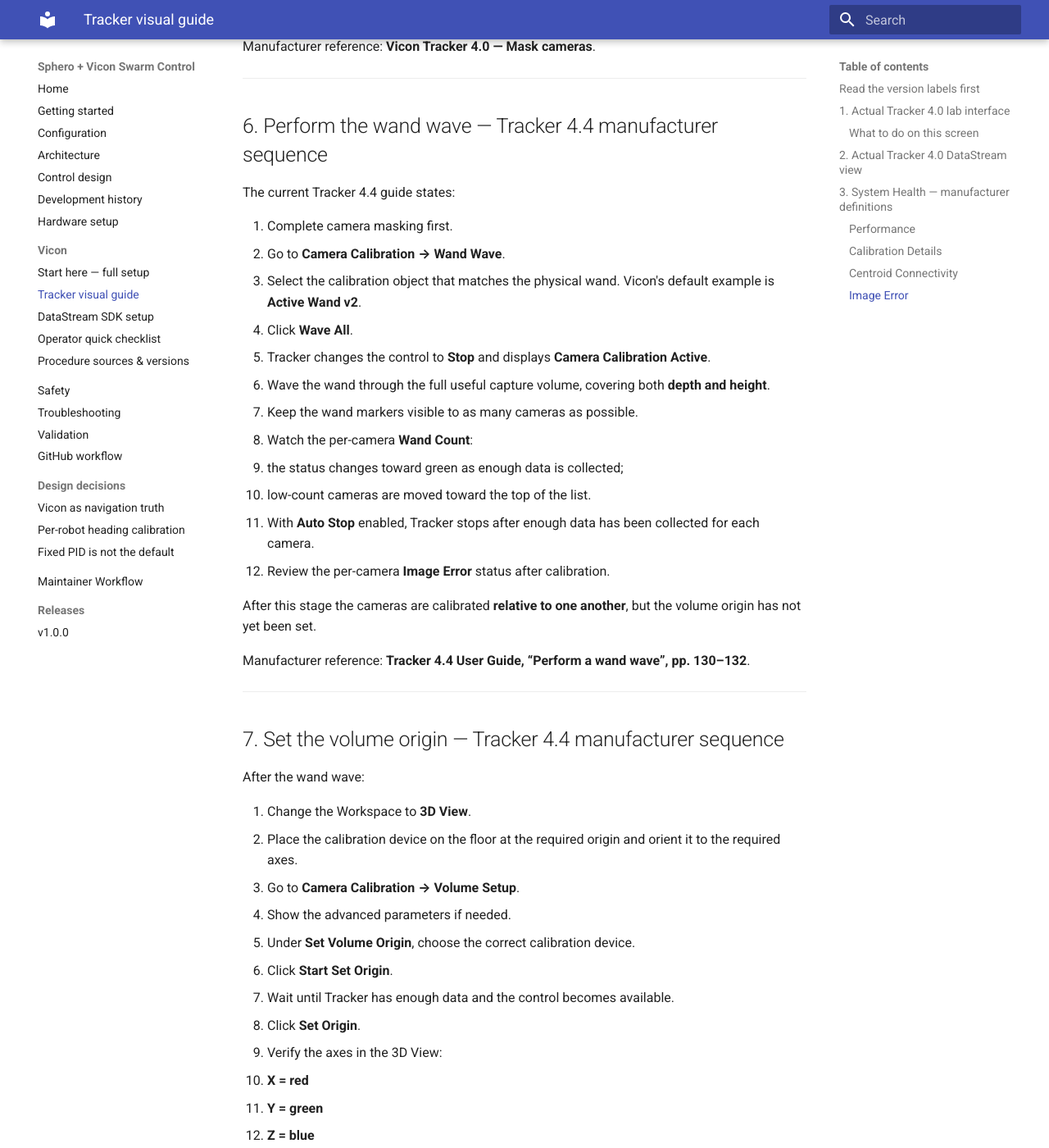
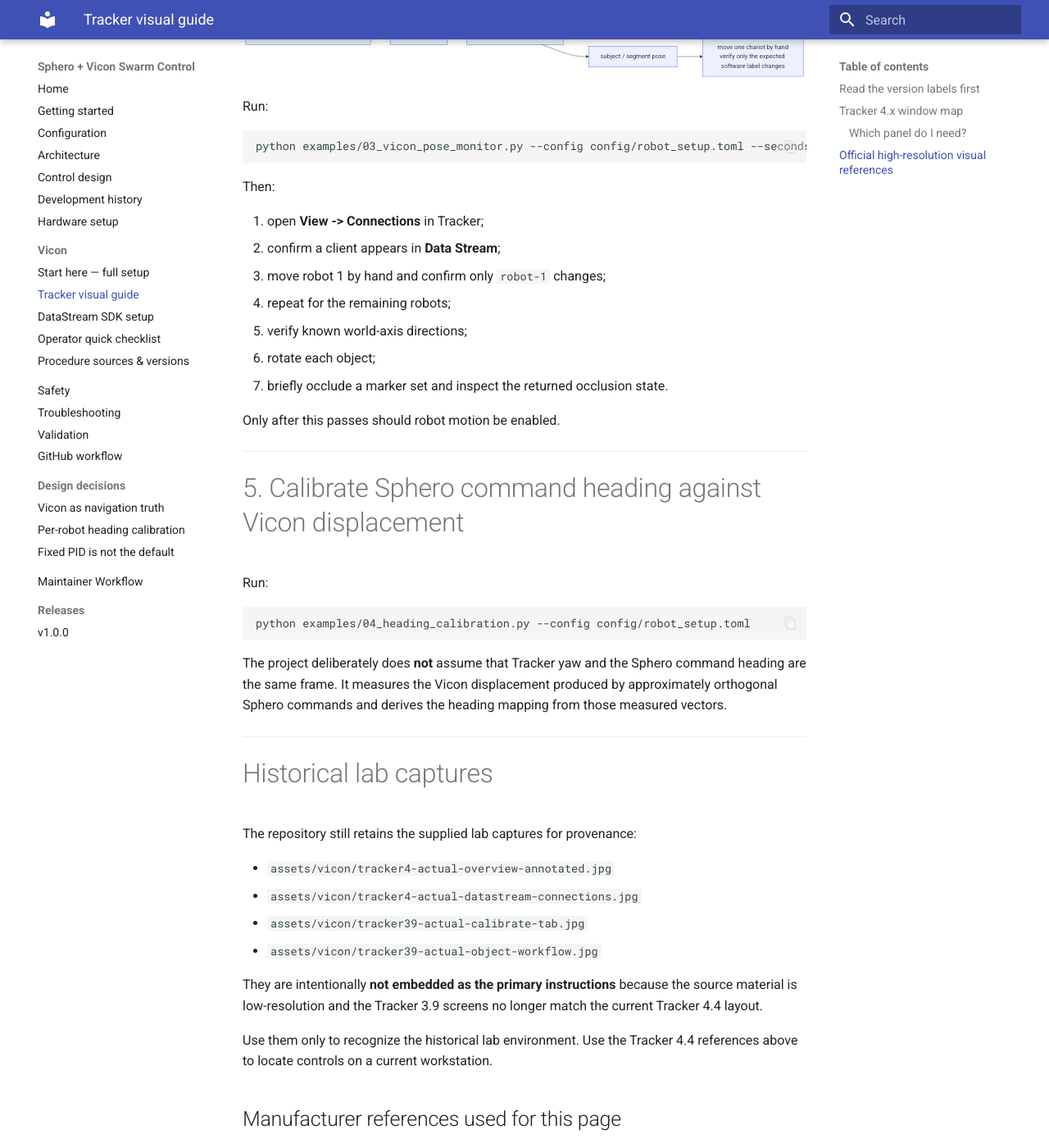
Before and after one commit to RV-crtl/sphero-vicon-swarm, an MkDocs documentation site: the page built from docs/vicon-tracker-ui-guide.md, in a window 1280 px wide and 1400 px high, scrolled down 5599 px. Shown: the whole window at 82% size. Built offline with MkDocs 1.6.1 and Material for MkDocs 9.7.7, drawn with Linux system fonts in a browser that asks for light colours; some of the changed text lies outside the part shown.

Commit message:
docs: replace blurry Tracker screenshots with clear 4.x visual guide

````diff
--- a/docs/vicon-tracker-ui-guide.md
+++ b/docs/vicon-tracker-ui-guide.md
@@ -1,334 +1,244 @@
-# Vicon Tracker UI guide — actual screenshots + manufacturer-verified steps
+# Vicon Tracker UI guide - clear Tracker 4.x map + verified procedures
 
-This page uses **actual Vicon Tracker screenshots** from the lab material supplied with this project. It does **not** use a reconstructed or synthetic Tracker interface.
+This page is the visual companion to the [full Vicon setup workflow](vicon-setup.md).
+
+The primary guide now uses **version-correct navigation maps and current Vicon documentation**, rather than asking readers to interpret tiny legacy screenshots. The original lab captures are still retained as historical evidence, but they are no longer the main source for locating controls.
 
 ## Read the version labels first
 
-| Evidence | Version | Purpose |
-|---|---|---|
-| Tracker lab screenshot | Tracker 4.0 | Shows the real interface used in the lab |
-| DataStream crop | Tracker 4.0 | Shows the real Connections/Data Stream area |
-| Calibration screenshot | Tracker 3.9 | Legacy lab visual reference only |
-| Object-creation screenshot | Tracker 3.9 | Legacy lab visual reference only |
-| Procedure text | Tracker 4.4 manufacturer guide | Current button names and sequence |
+| Evidence | Version | How it is used |
+|---|---:|---|
+| Current procedure text | Tracker 4.4 | Primary authority for control names and workflow |
+| Tracker 4.x panel map below | Tracker 4.x | Clear orientation to the current application layout |
+| Official Vicon online documentation | Tracker 4.4 / Tracker 4.x | High-resolution current visual reference |
+| Supplied lab captures | Tracker 4.0 and 3.9 | Historical lab evidence only |
 
-!!! warning "Screenshots and procedure are intentionally separated"
-    A Tracker 3.9 screenshot is **not** presented as Tracker 4.4. Use the screenshots to recognize the real application, then follow the manufacturer procedure for the version installed on the workstation.
+!!! warning "Use the installed Tracker version as the final UI authority"
+    Tracker 4.x keeps the same core panel model, but controls and layout can move between point releases. Follow the current Vicon help for the version installed on the workstation.
 
-The current manufacturer procedure used here is the **Vicon Tracker 4.4 User Guide, 17 September 2025, Revision 1**.
+## Tracker 4.x window map
+
+~~~mermaid
+flowchart LR
+    subgraph LEFT["Left-side panels"]
+        SYS["System<br/>cameras + hardware"]
+        CAL["Camera Calibration<br/>mask / wand / origin"]
+        TRK["Tracking<br/>rigid objects"]
+    end
+
+    WS["Workspace<br/>3D View / Cameras / Graph Plots"]
+    HEALTH["System Health Report<br/>latency / dropped frames / calibration / image error"]
+    LOG["Log"]
+    CONN["View -> Connections<br/>DataStream clients + output settings"]
+
+    SYS --> WS
+    CAL --> WS
+    TRK --> WS
+    WS --> HEALTH
+    WS --> LOG
+    CONN -. verification .-> WS
+~~~
+
+### Which panel do I need?
+
+| Task | Open / inspect |
+|---|---|
+| Confirm cameras are present and contributing | **System** |
+| Remove unwanted reflections | **Camera Calibration -> Masking** |
+| Run dynamic calibration | **Camera Calibration -> Wand Wave** |
+| Set world origin / floor | **Camera Calibration -> Volume Setup** |
+| Create or edit rigid objects | **Tracking** |
+| Verify what the cameras reconstruct | **Workspace -> 3D View / Cameras** |
+| Check latency, dropped frames and tracking health | **System Health Report** |
+| Confirm the Python client has connected | **View -> Connections -> Data Stream** |
+
+## Official high-resolution visual references
+
+Use these before relying on an old screenshot:
+
+- **Tracker 4.4 - Get to know Tracker**
+  https://help.vicon.com/space/Tracker44/376307984
+- **Tracker 4.4 - Camera calibration properties**
+  https://help.vicon.com/space/Tracker44/376308704
+- **Tracker 4.4 User Guide, 17 September 2025, Revision 1**
+  https://help.vicon.com/download/attachments/376309877/Vicon%20Tracker%20User%20Guide.pdf
+- **Tracker 4 migration guide** - useful for the Tracker 4 panel/layout change from Tracker 3
+  https://help.vicon.com/download/attachments/14189359/Vicon%20Tracker%204%20Migration%20Guide.pdf
+
+These references are kept external so the public MIT repository does not redistribute vendor documentation artwork.
 
 ---
 
-## 1. Actual Tracker 4.0 lab interface
+# 1. Start Tracker and orient yourself
 
-![Actual Tracker 4.0 lab interface](assets/vicon/tracker4-actual-overview-annotated.jpg)
+Before commanding a robot:
 
-This is an actual Tracker 4.0 lab screenshot. Site-specific network addresses were redacted before publication; the Tracker UI itself is unchanged.
+1. Open **Vicon Tracker**.
+2. In **System**, confirm the expected cameras are present.
+3. In the Workspace, select **3D View** and confirm reconstructed markers/objects appear.
+4. Open or inspect **System Health Report**.
+5. If you will verify the Python connection, open **View -> Connections**.
 
-The useful areas visible here are:
+A healthy first check is visual and physical: move one marked chariot by hand and confirm the expected rigid object follows it in Tracker.
 
-1. **View/menu area** — panels such as Tracking and Connections can be opened from the View menu when they are not already visible.
-2. **3D View** — use this to confirm that the rigid object shown by Tracker follows the physical chariot you are moving.
-3. **System Health Report** — use this before closed-loop motion to inspect tracking health.
-4. **Connections / Data Stream** — use this to see whether a DataStream client has connected.
-5. **UDP output settings** — visible in Tracker, but not used by this repository's Python Vicon adapter.
+## System Health - what matters for this project
 
-### What to do on this screen
+Tracker 4.4 exposes these sections in System Health:
 
-Before running any robot command:
+- **Performance** - latency and dropped frames;
+- **Calibration Details** - calibration state and uncalibrated cameras;
+- **Centroid Connectivity** - how consistently moving 2D centroids are associated with tracked-object markers;
+- **Image Error** - the pixel difference between measured centroids and the re-projected reconstructed 3D points;
+- camera temperature / accelerometer information;
+- camera-pose recovery and bias-handling information where enabled.
 
-- confirm the expected cameras are online;
-- verify at least one real marker/object appears in the 3D View;
-- physically move one chariot and confirm the correct Tracker object moves;
-- inspect System Health for obvious camera/calibration/tracking problems.
+Tracker reports cameras above a **1.0 pixel Image Error diagnostic threshold** in the System Health header. Treat that as a troubleshooting signal, not as a universal accuracy requirement for every experiment.
 
 ---
 
-## 2. Actual Tracker 4.0 DataStream view
+# 2. Camera calibration
 
-![Actual Tracker 4.0 DataStream/Connections view](assets/vicon/tracker4-actual-datastream-connections.jpg)
+## Mask unwanted reflections
 
-This crop comes from the same real Tracker 4.0 session.
+Use **Camera Calibration -> Masking**.
 
-For this project:
+1. Physically remove or cover reflective clutter where practical.
+2. Change the Workspace to a **Cameras** view.
+3. In **System**, select the cameras to calibrate.
+4. Click **Mask All**.
+5. Watch the camera views while Tracker creates masks.
+6. Masked pixels are shown in blue.
+7. Stop the masking operation once unwanted reflections are covered.
+8. Inspect every camera view before continuing.
 
-1. In Tracker, open **View → Connections** if the panel is hidden.
-2. Start the repository's Vicon-only monitor:
+For a residual reflection, Tracker 4.x also provides **Manual Mask Paint** in the advanced masking controls.
 
-   ```bash
-   python examples/03_vicon_pose_monitor.py --config config/robot_setup.toml --seconds 20
-   ```
+Manufacturer reference:
+https://help.vicon.com/space/Tracker40/14190245
 
-3. Watch the **Data Stream** area in Tracker.
-4. Confirm a client appears when Python connects.
-5. Then move each chariot by hand and verify the software label that moves.
+## Perform the wand wave
 
-The repository uses `vicon_dssdk` / Vicon DataStream. It does **not** require enabling Tracker's UDP Object Stream.
+Use **Camera Calibration -> Wand Wave**.
+
+1. Confirm masking is complete.
+2. Select the calibration object that matches the physical wand.
+3. Click **Wave All**.
+4. Cover the full useful volume, including depth and height.
+5. Keep the wand visible to as many cameras as practical.
+6. Watch per-camera **Wand Count**.
+7. With **Auto Stop** enabled, allow Tracker to finish when enough data has been collected.
+8. Inspect the resulting **Image Error** status.
+
+After this stage, cameras are calibrated relative to each other; the world origin still needs to be set.
+
+## Set the volume origin
+
+Use **Camera Calibration -> Volume Setup**.
+
+1. Change the Workspace to **3D View**.
+2. Place the origin device where the project world origin should be.
+3. Orient it to the intended world axes.
+4. Under **Set Volume Origin**, choose the correct calibration object.
+5. Click **Start Set Origin**.
+6. Once enough data is collected, click **Set Origin**.
+7. Verify the displayed axes:
+   - **X = red**
+   - **Y = green**
+   - **Z = blue**
+8. Physically confirm the floor, origin and positive directions.
+
+If required, use Vicon's separate **Set Floor Plane** workflow after the origin is established.
 
 ---
 
-## 3. System Health — manufacturer definitions
+# 3. Create and verify rigid objects
 
-The right side of the actual Tracker 4.0 screenshot shows a real **System Health Report**.
+Tracker 4.4 uses the **Tracking** panel.
 
-Vicon Tracker 4.4 defines System Health as a default pane that consolidates key system metrics. The current manufacturer guide lists these sections:
+For best results, a rigid object should use at least **four asymmetric markers**; Vicon recommends five or more where practical.
 
-- **Performance**
-- **Calibration Details**
-- **Centroid Connectivity**
-- **Image Error**
-- **Camera Temperatures**
-- **Camera Accelerometers**
-- **Auto Recover Camera Pose**
-- **Auto Bias Handling**
+1. Place the marked chariot in the calibrated volume.
+2. If required, enable **Unlabeled Markers** in View Filters and **Unlabeled Reconstructions** in Processing.
+3. Select the marker trajectories with **Ctrl + click** or **Alt + drag**.
+4. Select at least four trajectories.
+5. In **Tracking**, enter a unique object name.
+6. Click **Create**.
+7. Move the physical chariot by hand.
+8. Confirm that only the intended object follows it.
 
-### Performance
-
-Vicon defines:
-
-- **Latency** — elapsed time from the midpoint of the camera shutter interval until data is ready to be sent to a client.
-- **Drop Frames** — unprocessed frames as a percentage of total frames.
-
-Unexpected dropped frames or unstable latency should be investigated before running closed-loop control.
-
-### Calibration Details
-
-Use this to identify uncalibrated cameras and the age of the current calibration.
-
-An old calibration is **not automatically bad**; judge it alongside tracking quality, camera movement, temperature change and image error.
-
-### Centroid Connectivity
-
-This is the proportion of moving 2D centroids that are successfully associated with tracked object markers.
-
-Low connectivity can point toward:
-
-- reflections;
-- marker occlusion;
-- poor object geometry;
-- calibration drift;
-- changed camera geometry.
-
-### Image Error
-
-Vicon defines Image Error as the pixel difference between observed 2D centroids and where reconstructed 3D points re-project into the camera image.
-
-Tracker 4.4's System Health header reports cameras above a **1.0 pixel diagnostic threshold**. Treat that as a troubleshooting indicator, not as a universal project acceptance criterion.
-
-Manufacturer reference: **Tracker 4.4 User Guide, “Understand System Health Report”, pp. 177–187**.
+Do not infer software mappings from list order. Record the exact Tracker object name for each physical chariot.
 
 ---
 
-# Camera calibration
+# 4. Verify the DataStream connection
 
-## 4. Actual legacy calibration UI from the lab material
+The repository uses the **Vicon DataStream SDK** through `vicon_dssdk`. Tracker's UDP Object Stream is not required.
 
-![Actual Tracker 3.9 calibration interface](assets/vicon/tracker39-actual-calibrate-tab.jpg)
+~~~mermaid
+flowchart LR
+    PY["examples/03_vicon_pose_monitor.py"] --> SDK["vicon_dssdk"]
+    SDK --> DS["Tracker DataStream server"]
+    DS --> UI["View -> Connections -> Data Stream"]
+    DS --> POSE["subject / segment pose"]
+    POSE --> CHECK["move one chariot by hand<br/>verify only the expected software label changes"]
+~~~
 
-This is a real Tracker **3.9** screenshot from the supplied lab training material.
+Run:
 
-It is useful for recognizing the older **Calibrate** workflow, but **do not use its button locations as a Tracker 4.4 guide**.
+~~~bash
+python examples/03_vicon_pose_monitor.py --config config/robot_setup.toml --seconds 20
+~~~
 
-Tracker 4.4 puts the current workflow in **Camera Calibration**.
+Then:
+
+1. open **View -> Connections** in Tracker;
+2. confirm a client appears in **Data Stream**;
+3. move robot 1 by hand and confirm only `robot-1` changes;
+4. repeat for the remaining robots;
+5. verify known world-axis directions;
+6. rotate each object;
+7. briefly occlude a marker set and inspect the returned occlusion state.
+
+Only after this passes should robot motion be enabled.
 
 ---
 
-## 5. Mask unwanted reflections — current manufacturer procedure
+# 5. Calibrate Sphero command heading against Vicon displacement
 
-Vicon's procedure is to remove or cover unwanted reflective sources where practical **before** using masks.
+Run:
 
-For Tracker 4.x automatic masking:
+~~~bash
+python examples/04_heading_calibration.py --config config/robot_setup.toml
+~~~
 
-1. Change the Workspace to a **Cameras** view.
-2. In **System**, select the cameras to calibrate.
-3. Go to **Camera Calibration → Masking**.
-4. Click **Mask All**.
-5. Watch the camera views while Tracker creates the masks.
-6. Masked pixels are shown in blue.
-7. When the unwanted reflections are covered, click **Stop**.
-8. Inspect every camera view before moving on.
-
-For a residual reflection, Vicon's Tracker 4.0 manual-mask procedure is:
-
-1. select the affected camera;
-2. open advanced controls under **Camera Calibration → Masking**;
-3. click **Manual Mask Paint**;
-4. **Alt+drag** a region;
-5. press **E** to add it to the mask;
-6. press **R** to remove a region from the mask;
-7. click **Stop** when finished.
-
-Manufacturer reference: **Vicon Tracker 4.0 — Mask cameras**.
+The project deliberately does **not** assume that Tracker yaw and the Sphero command heading are the same frame. It measures the Vicon displacement produced by approximately orthogonal Sphero commands and derives the heading mapping from those measured vectors.
 
 ---
 
-## 6. Perform the wand wave — Tracker 4.4 manufacturer sequence
+# Historical lab captures
 
-The current Tracker 4.4 guide states:
+The repository still retains the supplied lab captures for provenance:
 
-1. Complete camera masking first.
-2. Go to **Camera Calibration → Wand Wave**.
-3. Select the calibration object that matches the physical wand. Vicon's default example is **Active Wand v2**.
-4. Click **Wave All**.
-5. Tracker changes the control to **Stop** and displays **Camera Calibration Active**.
-6. Wave the wand through the full useful capture volume, covering both **depth and height**.
-7. Keep the wand markers visible to as many cameras as possible.
-8. Watch the per-camera **Wand Count**:
-   - the status changes toward green as enough data is collected;
-   - low-count cameras are moved toward the top of the list.
-9. With **Auto Stop** enabled, Tracker stops after enough data has been collected for each camera.
-10. Review the per-camera **Image Error** status after calibration.
+- `assets/vicon/tracker4-actual-overview-annotated.jpg`
+- `assets/vicon/tracker4-actual-datastream-connections.jpg`
+- `assets/vicon/tracker39-actual-calibrate-tab.jpg`
+- `assets/vicon/tracker39-actual-object-workflow.jpg`
 
-After this stage the cameras are calibrated **relative to one another**, but the volume origin has not yet been set.
+They are intentionally **not embedded as the primary instructions** because the source material is low-resolution and the Tracker 3.9 screens no longer match the current Tracker 4.4 layout.
 
-Manufacturer reference: **Tracker 4.4 User Guide, “Perform a wand wave”, pp. 130–132**.
-
----
-
-## 7. Set the volume origin — Tracker 4.4 manufacturer sequence
-
-After the wand wave:
-
-1. Change the Workspace to **3D View**.
-2. Place the calibration device on the floor at the required origin and orient it to the required axes.
-3. Go to **Camera Calibration → Volume Setup**.
-4. Show the advanced parameters if needed.
-5. Under **Set Volume Origin**, choose the correct calibration device.
-6. Click **Start Set Origin**.
-7. Wait until Tracker has enough data and the control becomes available.
-8. Click **Set Origin**.
-9. Verify the axes in the 3D View:
-   - **X = red**
-   - **Y = green**
-   - **Z = blue**
-10. Physically verify the floor, origin and positive directions before configuring the swarm workspace.
-
-If the capture floor is not sufficiently level, Vicon documents a separate **Set Floor Plane** workflow after the origin is established.
-
-Manufacturer reference: **Tracker 4.4 User Guide, “Set the volume origin”, pp. 134–139**.
-
----
-
-# Rigid objects
-
-## 8. Actual object-creation UI from the supplied training material
-
-![Actual Tracker object-creation workflow](assets/vicon/tracker39-actual-object-workflow.jpg)
-
-This is a real Tracker **3.9** object-creation screen from the supplied lab training material. Object names were redacted before publication.
-
-It shows the real Tracker workspace used to select a marker constellation and create a rigid object. The current Tracker 4.4 controls are still in the **Tracking** panel, but the layout differs.
-
----
-
-## 9. Create an object — Tracker 4.4 manufacturer sequence
-
-Vicon Tracker 4.4 states that object tracking is configured in **View → Tracking**.
-
-For best results, an object must be rigid and contain at least **four asymmetric markers**.
-
-To create one:
-
-1. Put the marked chariot inside the calibrated volume.
-2. If its markers are not visible:
-   - in **View Filters**, enable **Unlabeled Markers**;
-   - in **Processing**, enable **Unlabeled Reconstructions**.
-3. Select the unassigned marker trajectories:
-   - **Ctrl + click** markers individually; or
-   - **Alt + drag** a box around a group.
-4. Select at least **four** trajectories; Vicon recommends **five or more**.
-5. In the **Tracking** panel, type a unique name in the **Object** field.
-6. Click **Create**.
-7. Exit review/pause mode if necessary to see the new object's current pose.
-8. Move the physical chariot and confirm the new Tracker object follows **only that chariot**.
-
-Vicon notes that:
-
-- the initial object origin is the mean point of its markers;
-- its initial orientation is aligned to the global coordinate system on the creation frame;
-- objects are stored as `.vsk` files.
-
-Manufacturer reference: **Tracker 4.4 User Guide, “Create objects”, pp. 187–190**.
-
-### Add a marker
-
-1. Select the object.
-2. Ctrl-select one unassigned marker.
-3. Click **Add Marker**.
-
-### Remove a marker
-
-1. Select the marker.
-2. Click **Remove Marker**.
-
-Tracker does not allow the operation if it would leave the object with fewer than four markers.
-
----
-
-# Handoff from Tracker to this repository
-
-## 10. Record the exact object/device mapping
-
-For every chariot, record:
-
-| Physical chariot | Sphero/BLE name | Vicon object/subject | Vicon segment |
-|---|---|---|---|
-| Robot 1 | local value | local value | local value |
-| Robot 2 | local value | local value | local value |
-| Robot 3 | local value | local value | local value |
-
-Do not infer mappings from list order.
-
-Then copy the template:
-
-```powershell
-Copy-Item config/robot_setup.example.toml config/robot_setup.toml
-```
-
-and enter those values locally.
-
----
-
-## 11. Verify Tracker before commanding robots
-
-Run the Vicon-only monitor:
-
-```bash
-python examples/03_vicon_pose_monitor.py --config config/robot_setup.toml --seconds 20
-```
-
-With **no robot commands active**:
-
-1. move physical robot 1 by hand;
-2. confirm only software `robot-1` moves;
-3. repeat for robots 2 and 3;
-4. move along known world-axis directions;
-5. rotate each object;
-6. briefly occlude markers and observe the occlusion state.
-
-Only after this passes should the Sphero/Vicon heading calibration be run.
-
----
-
-## 12. Calibrate Sphero command heading against Vicon displacement
-
-```bash
-python examples/04_heading_calibration.py --config config/robot_setup.toml
-```
-
-This repository does **not** assume Vicon yaw equals the Sphero command heading. It measures the Vicon displacement created by approximately orthogonal Sphero commands and derives the mapping from the measured displacement.
-
----
+Use them only to recognize the historical lab environment. Use the Tracker 4.4 references above to locate controls on a current workstation.
 
 ## Manufacturer references used for this page
 
 - **Vicon Tracker 4.4 User Guide**, 2025-09-17, Revision 1
   https://help.vicon.com/download/attachments/376309877/Vicon%20Tracker%20User%20Guide.pdf
-- **Vicon Tracker 4.0 — Mask cameras**
+- **Tracker 4.4 - Get to know Tracker**
+  https://help.vicon.com/space/Tracker44/376307984
+- **Tracker 4.4 - Camera calibration properties**
+  https://help.vicon.com/space/Tracker44/376308704
+- **Tracker 4.0 - Mask cameras**
   https://help.vicon.com/space/Tracker40/14190245
-- **Vicon Tracker 4.4 — Add or remove a marker**
-  https://help.vicon.com/space/Tracker44/376309055
 - **Vicon DataStream SDK documentation**
   https://help.vicon.com/space/DSSDK113
 
-See the [full Vicon reproduction workflow](vicon-setup.md) for the end-to-end sequence and stop criteria.
+See the [full Vicon reproduction workflow](vicon-setup.md) for the complete startup-to-swarm sequence and stop criteria.
````
